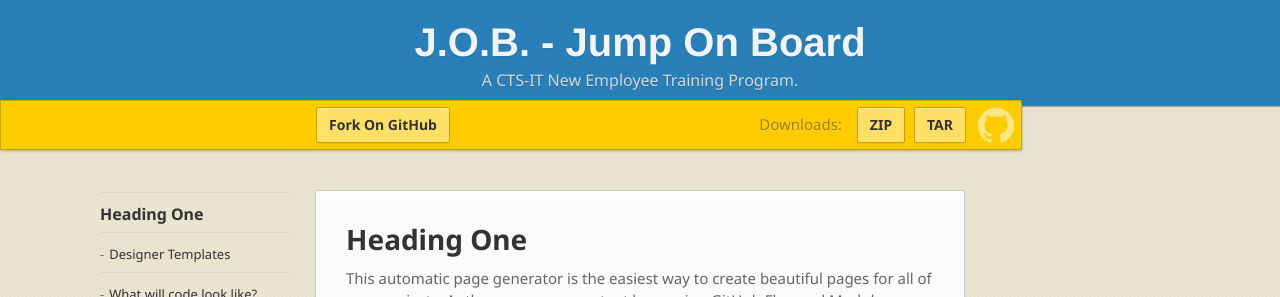
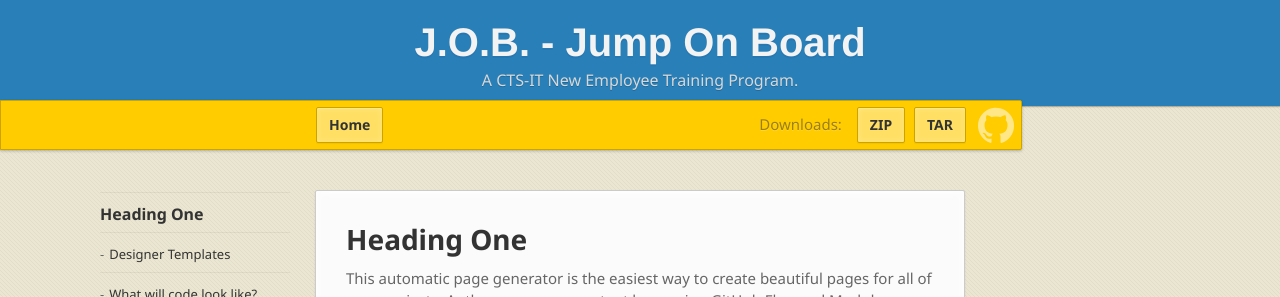
Before and after one commit to stokes-uf/J.O.B.-Jump-On-Board, a Jekyll site: the page built from index.md, in a window 1280 px wide. Shown: the top 297 px of the page. Built offline with Jekyll 4.4.1, drawn with Linux system fonts in a browser that asks for light colours; nearby versions of some CDN libraries; some web fonts are replaced.

Commit message:
Update banner.html

```diff
--- a/_includes/banner.html
+++ b/_includes/banner.html
@@ -2,7 +2,7 @@
   <div class="banner-inner">
     <span id="logo"><span class="octicon octicon-mark-github"></span></span>
 
-    <a href="https://github.com/mattgraham/leapday" class="button fork"><strong>Fork On GitHub</strong></a>
+    <a href="https://ctsit.github.io/J.O.B.-Jump-On-Board/" class="button fork"><strong>Home</strong></a>
     <div class="downloads">
       <span>Downloads:</span>
       <ul>
```
